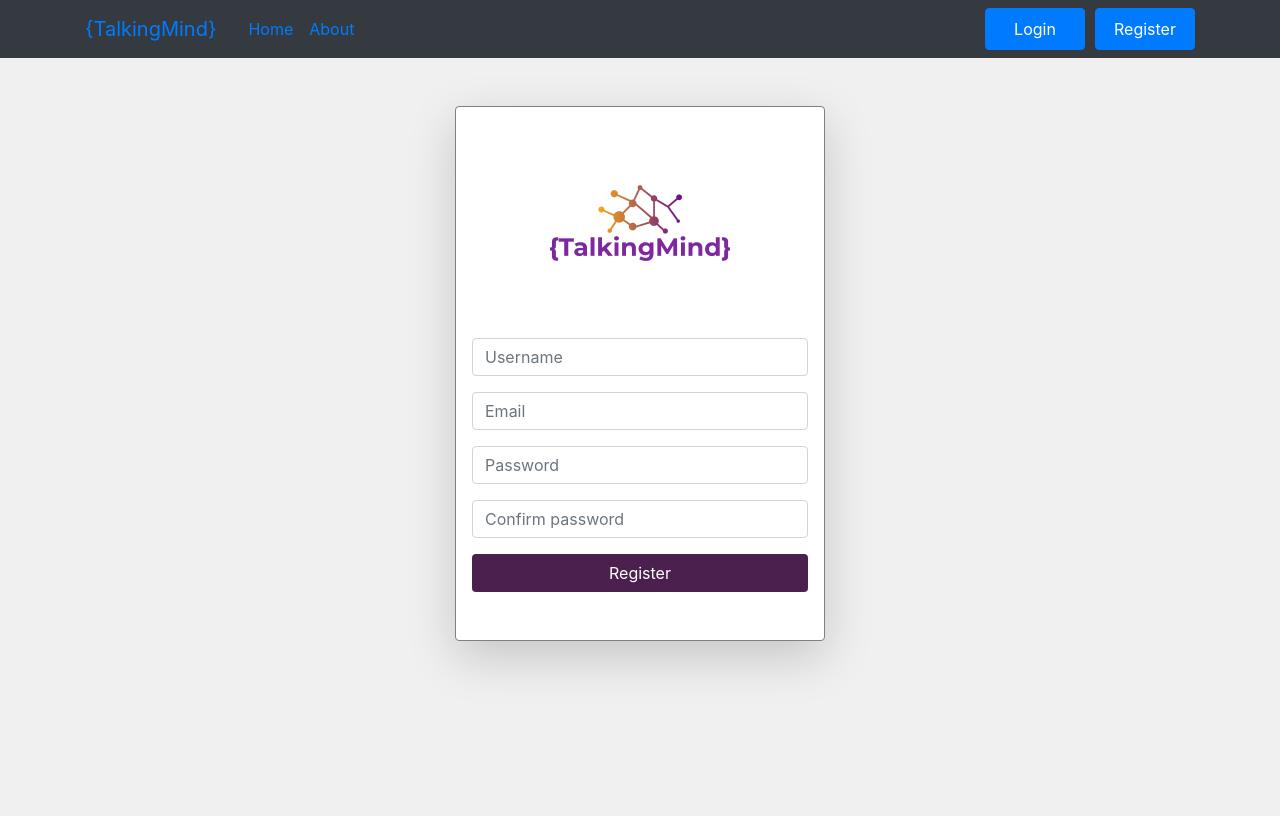
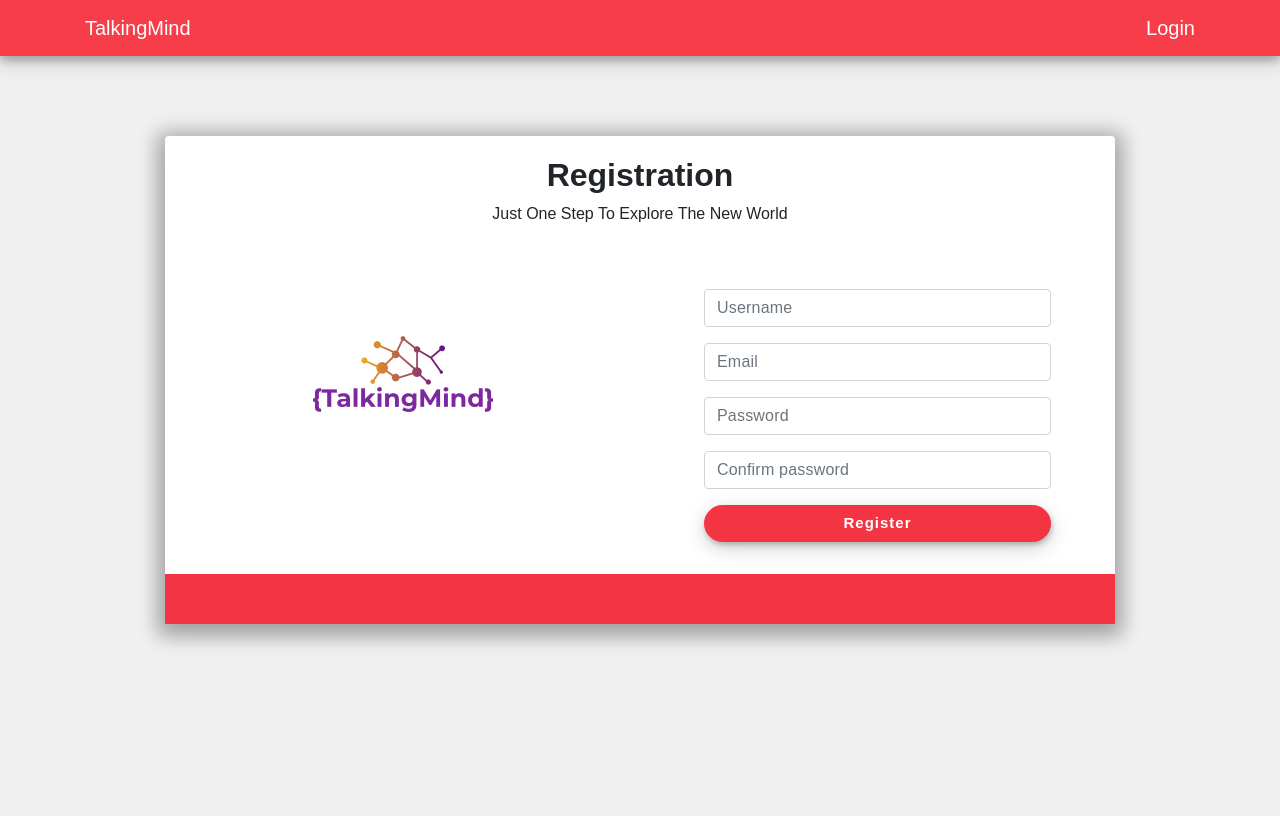
Before and after one commit to myvirusking/TalkingMind, a Django app: page /user/registration/ in a window 1280 px wide. Before the commit the page ends 670 px from the top, so only its background shows below. Run offline with Django 3.2, Linux system fonts and the light colour scheme; some libraries are stand-ins or nearby versions.

Commit message:
reg design

```diff
--- a/blog/static/blog/main.css
+++ b/blog/static/blog/main.css
@@ -7,6 +7,7 @@ html,body{
 body{
     background-color: #F0F0F0;
     padding-bottom: 40px;
+    font-family: 'Acme', sans-serif;
 
 }
 
@@ -181,3 +182,97 @@ input {
 	display: none;
 	align-items: center;
 }
+
+/*----------------- Abhishek------------- */
+.regNav{
+    background-color: #f73d4a;
+    box-shadow: 0 5px 7px 0px rgba(0, 0, 0, 0.2), 0 6px 20px 0 rgba(0, 0, 0, 0.19);
+}
+.regNav .navbar-brand{
+    color: white;
+}
+.regNav ul li a{
+    color: white;
+    font-size: 20px;
+    text-decoration: none;
+}
+.main-container{
+    width: 100%;
+    height: 100%;
+}
+.sub-container{
+    padding: 5rem 0px;
+}
+.centerDiv{
+    background-color: white;
+    border-radius: 4px;
+    box-shadow: 0 4px 18px 11px rgba(0, 0, 0, 0.2), 0 6px 20px 0 rgba(0, 0, 0, 0.19);
+}
+
+.centerDivHeader{
+    text-align: center;
+    padding-top: 20px;
+}
+.centerRow{
+    border-bottom: 50px solid #f33543;
+}
+.centerDivHeader h2{
+    font-weight: 700;
+}
+.leftDiv, .rightDiv{
+    padding: 2rem 4rem;
+}
+.leftDiv{
+    text-align: center;
+}
+.registerBtn{
+    color: #fff;
+    border-radius: 20px;
+    width: 100%;
+    font-weight: bold;
+    letter-spacing: 1px;
+    font-size: 15px;
+    background-color: #f33543;
+    border-color: #f33543;
+    box-shadow: 1px 3px 5px 0px rgba(0, 0, 0, 0.2), 0 6px 20px 0 rgba(0, 0, 0, 0.19);
+}
+
+.regInput:focus{
+    border: 2px solid #f33543;
+    outline: none;
+    color: #000000;
+    font-weight: 500;
+    outline: 0;
+    box-shadow: none;
+}
+.regInput{
+    color: #353232;
+    letter-spacing: .2px;
+}
+.registerBtn:hover{
+    color: #fff;
+}
+
+
+
+@media screen and (max-width: 767px){
+    .centerDiv{
+        margin: 0px 20px;
+    }
+    .leftDiv{
+        display: none;
+    }
+    .leftDiv, .rightDiv{
+        padding: 2rem 2rem;
+    }
+}
+@media screen and (min-width: 768px) and (max-width: 991px){
+    .leftDiv, .rightDiv{
+        padding: 2rem 2rem;
+    }
+}
+/* body::-webkit-scrollbar {
+    display: none;
+} */
+
+/*----------------- Abhishek End-------- */
--- a/blog/templates/blog/base.html
+++ b/blog/templates/blog/base.html
@@ -12,6 +12,10 @@
     <meta name="viewport" content="width=device-width, initial-scale=1, shrink-to-fit=no">
     <link href="https://stackpath.bootstrapcdn.com/bootstrap/4.4.1/css/bootstrap.min.css" rel="stylesheet" integrity="sha384-Vkoo8x4CGsO3+Hhxv8T/Q5PaXtkKtu6ug5TOeNV6gBiFeWPGFN9MuhOf23Q9Ifjh" crossorigin="anonymous">
     <link href="{% static 'blog/main.css' %}" rel="stylesheet" type="text/css" >
+
+    {% block css %}
+
+    {% endblock css %}
 
     <script type="text/javascript">
 
@@ -47,7 +51,7 @@
 
 </head>
 <body>
-          <nav class="navbar navbar-expand-md navbar-inverse bg-dark ">
+          <nav class="navbar navbar-expand-md navbar-inverse bg-dark mainNav">
             <div class="container">
                 {% if user.is_authenticated %}
                     <a class="navbar-brand mr-4" href="{% url 'login-home' %}">{TalkingMind}</a>
--- a/users/forms.py
+++ b/users/forms.py
@@ -11,17 +11,17 @@ import re
 class RegisterForm(forms.ModelForm):
 
     username = forms.CharField(widget=forms.TextInput(attrs={
-        'class': 'form-control', 'placeholder': 'Username'
+        'class': 'form-control regInput', 'placeholder': 'Username', 'id': 'username'
     }))
     email = forms.EmailField(widget=forms.EmailInput(attrs={
-        'class': 'form-control', 'placeholder': 'Email'
+        'class': 'form-control regInput', 'placeholder': 'Email', 'id': 'email'
     }))
     password = forms.CharField(widget=forms.PasswordInput(attrs={
-        'class': 'form-control', 'placeholder': 'Password'
+        'class': 'form-control regInput', 'placeholder': 'Password', 'id': 'pswrd'
     }))
 
     repeat_password = forms.CharField(widget=forms.PasswordInput(attrs={
-        'class': 'form-control', 'placeholder': 'Confirm password'
+        'class': 'form-control regInput', 'placeholder': 'Confirm password', 'id': 'repeatPswrd'
     }))
 
     def clean_username(self, *args, **kwargs):
--- a/users/templates/users/registrationForm.html
+++ b/users/templates/users/registrationForm.html
@@ -2,8 +2,21 @@
 {% load static %}
 {% load crispy_forms_tags %}
 
+
+{% block css %}
+
+    <style>
+
+        .mainNav{
+            display: none;
+        }
+    </style>
+
+
+{% endblock css %}
+
 {% block content %}
-    <div class="container">
+    <!-- <div class="container">
         <div class="col-lg-4  offset-lg-4 mt-5 registration-form shadow-lg p-3 mb-5 pb-5 bg-white rounded">
             {% if form.errors %}
                 {% for field in form %}
@@ -43,5 +56,59 @@
                 <button type="submit" class="btn btn-block" style="background-color:#4b204f;color:white;">Register</button>
             </form>
         </div>
+    </div> -->
+
+    <nav class="navbar navbar-expand-md navbar-inverse regNav">
+        <div class="container">
+            <a class="navbar-brand" href="#">TalkingMind</a>
+
+            <ul class="nav navbar-nav">
+            </ul>
+
+            <ul class="nav navbar-nav navbar-right">
+                <li><a href="#">Login</a></li>
+            </ul>
+        </div>
+
+    </nav>
+
+    <div class="main-container">
+        <div class="container">
+            <div class="row sub-container">
+                <div class="col-md-1"></div>
+                <div class="col-md-10 centerDiv">
+                    <div class="centerDivHeader">
+                        <h2>Registration</h2>
+                        <p>Just One Step To Explore The New World</p>
+                    </div>
+                    <div class="row centerRow">
+                        <div class="col-md-6 leftDiv">
+                            <img src="/static/blog/website_logo.png">
+                        </div>
+                        <div class="col-md-6 rightDiv">
+                            <form method="post">
+                                {% csrf_token %}
+                                <div class="form-group">
+                                    {{form.username}}
+                                </div>
+                                <div class="form-group">
+                                    {{form.email}}
+                                </div>
+                                <div class="form-group">
+                                    {{form.password}}
+                                </div>
+                                <div class="form-group">
+                                    {{form.repeat_password}}
+                                </div>
+                                <button type="submit" class="btn registerBtn">Register</button>
+                              </form>
+                        </div>
+                    </div>
+                </div>
+                <div class="col-md-1"></div>
+            </div>
+
+        </div>
     </div>
-{% endblock content %}
+
+    {% endblock content %}
```
